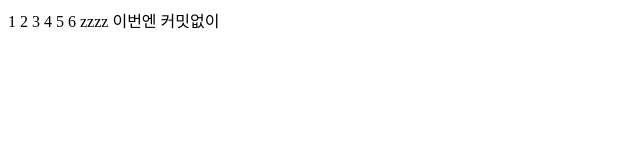
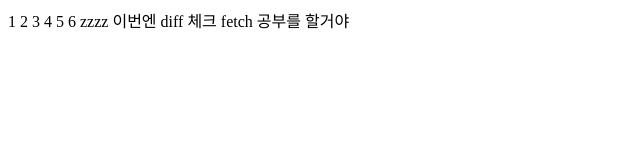
Before and after one commit to 0216th/git-STUDY, a plain HTML site: page index.htm in a window 1280 px wide. Shown: the whole page, without its empty margins (0-640 px from the left). Drawn offline with Linux system fonts and the light colour scheme.

Commit message:
fetch plz

```diff
--- a/index.htm
+++ b/index.htm
@@ -7,7 +7,8 @@
 <body>
     1 2 3 4 5 6
     zzzz
-    이번엔 커밋없이
+    이번엔 diff 체크
+    fetch 공부를 할거야
 </body>
 </head>
 
```
